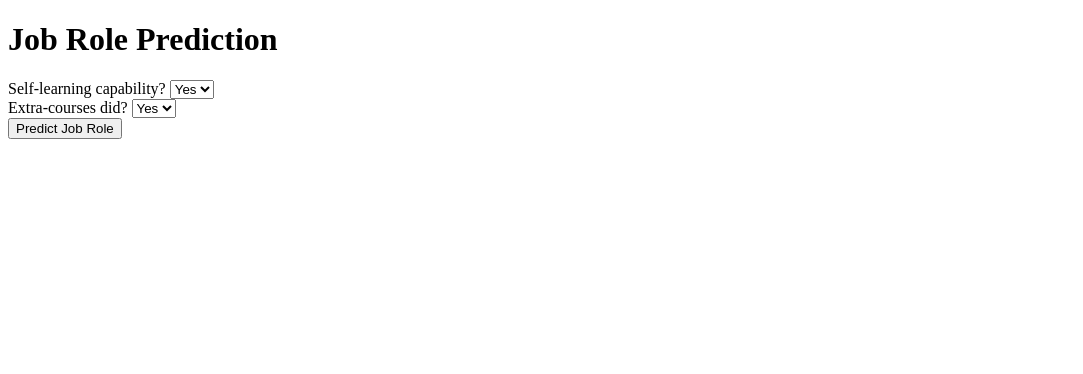
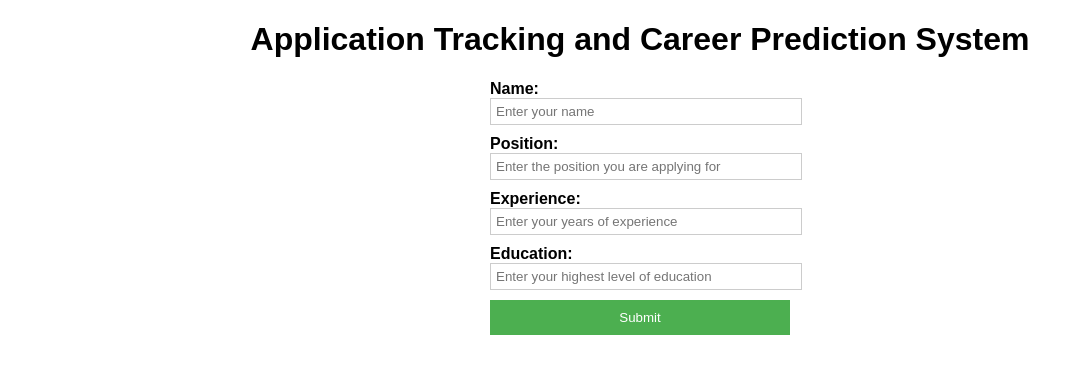
Before and after one commit to SR-Pittu/GDP, a Flask app: page /jobprediction in a window 1280 px wide. Shown: the top 374 px of the page, without its empty margins (0-1083 px from the left). Run offline with Flask 3, Linux system fonts and the light colour scheme; some libraries are stand-ins or nearby versions.

Commit message:
added files

```diff
--- a/app.py
+++ b/app.py
@@ -1,15 +1,43 @@
 from flask import Flask, render_template
+from flask import url_for, request, session, redirect
+from flask_pymongo import PyMongo
+import bcrypt
 app = Flask(__name__)
+
+app.config['MONGO_DBNAME'] = 'CareerPredictor'
+app.config['MONGO_URI'] = 'mongodb+srv://S555600:sobha1809@careerpredictor.ltr6ht6.mongodb.net/?retryWrites=true&w=majority'
 
 @app.route('/')
 def home():
     return render_template('home.html')
-@app.route('/login')
+
+@app.route('/login', methods=['POST'])
 def login():
-    return render_template('login.html')
+    users = mongo.db.users
+    login_user = users.find_one({'name' : request.form['username']})
 
-@app.route('/register')
+    if login_user:
+        if bcrypt.hashpw(request.form['pass'].encode('utf-8'), login_user['password'].encode('utf-8')) == login_user['password'].encode('utf-8'):
+            session['username'] = request.form['username']
+            return redirect(url_for('index'))
+
+    return 'Invalid username/password combination'
+
+
+@app.route('/register', methods=['POST', 'GET'])
 def register():
+    if request.method == 'POST':
+        users = mongo.db.users
+        existing_user = users.find_one({'name' : request.form['username']})
+
+        if existing_user is None:
+            hashpass = bcrypt.hashpw(request.form['pass'].encode('utf-8'), bcrypt.gensalt())
+            users.insert({'name' : request.form['username'], 'password' : hashpass})
+            session['username'] = request.form['username']
+            return redirect(url_for('index'))
+
+        return 'That username already exists!'
+
     return render_template('register.html')
 
 @app.route('/dashboard')
--- a/templates/jobprediction.html
+++ b/templates/jobprediction.html
@@ -1,70 +1,106 @@
 <!DOCTYPE html>
 <html>
 <head>
-    <title>Job Role Prediction</title>
+  <title>Job role Prediction</title>
+  <style>
+    body {
+      font-family: Arial, sans-serif;
+    }
+
+    h1 {
+      text-align: center;
+    }
+
+    .form-container {
+      width: 300px;
+      margin: 0 auto;
+    }
+
+    .form-group {
+      margin-bottom: 10px;
+    }
+
+    .form-group label {
+      display: block;
+      font-weight: bold;
+    }
+
+    .form-group input {
+      width: 100%;
+      padding: 5px;
+      border: 1px solid #ccc;
+    }
+
+    .btn-submit {
+      display: block;
+      width: 100%;
+      padding: 10px;
+      margin-top: 10px;
+      background-color: #4CAF50;
+      color: white;
+      border: none;
+      cursor: pointer;
+    }
+  </style>
 </head>
 <body>
-    <h1>Job Role Prediction</h1>
+  <h1>Application Tracking and Career Prediction System</h1>
 
-    <form id="predictionForm">
-        <label for="selfLearning">Self-learning capability?</label>
-        <select id="selfLearning" name="selfLearning">
-            <option value="yes">Yes</option>
-            <option value="no">No</option>
-        </select><br>
+  <div class="form-container">
+    <div class="form-group">
+      <label for="name">Name:</label>
+      <input type="text" id="name" placeholder="Enter your name">
+    </div>
+    <div class="form-group">
+      <label for="position">Position:</label>
+      <input type="text" id="position" placeholder="Enter the position you are applying for">
+    </div>
+    <div class="form-group">
+      <label for="experience">Experience:</label>
+      <input type="number" id="experience" placeholder="Enter your years of experience">
+    </div>
+    <div class="form-group">
+      <label for="education">Education:</label>
+      <input type="text" id="education" placeholder="Enter your highest level of education">
+    </div>
+    <button class="btn-submit" onclick="trackApplication()">Submit</button>
+  </div>
 
-        <label for="extraCourses">Extra-courses did?</label>
-        <select id="extraCourses" name="extraCourses">
-            <option value="yes">Yes</option>
-            <option value="no">No</option>
-        </select><br>
+  <script>
+    function trackApplication() {
+      var name = document.getElementById('name').value;
+      var position = document.getElementById('position').value;
+      var experience = parseInt(document.getElementById('experience').value);
+      var education = document.getElementById('education').value;
 
-        <!-- Add more input fields for other features -->
+      // Perform client-side validation if necessary
 
-        <button type="submit">Predict Job Role</button>
-    </form>
+      // Construct the application data object
+      var applicationData = {
+        name: name,
+        position: position,
+        experience: experience,
+        education: education
+      };
 
-    <div id="predictionResult"></div>
+      // Make an AJAX request to the server to track the application
+      var xhr = new XMLHttpRequest();
+      xhr.open('POST', '/track_application', true);
+      xhr.setRequestHeader('Content-Type', 'application/x-www-form-urlencoded');
+      xhr.onreadystatechange = function() {
+        if (xhr.readyState === 4 && xhr.status === 200) {
+          var response = JSON.parse(xhr.responseText);
+          alert(response.message);
+        }
+      };
 
-    <script>
-        document.getElementById("predictionForm").addEventListener("submit", function(event) {
-            event.preventDefault();
-            predictJobRole();
-        });
+      // Convert the application data object to URL-encoded format
+      var formData = Object.keys(applicationData).map(function(key) {
+        return encodeURIComponent(key) + '=' + encodeURIComponent(applicationData[key]);
+      }).join('&');
 
-        function predictJobRole() {
-            // Get form values
-            var form = document.getElementById("predictionForm");
-            var selfLearning = form.elements["selfLearning"].value;
-            var extraCourses = form.elements["extraCourses"].value;
-
-            // Create input data object
-            var inputData = {
-                "self-learning capability?": selfLearning,
-                "Extra-courses did": extraCourses,
-                // Add more properties for other features
-            };
-
-            // Make a POST request to the server with the input data
-            fetch("/predict_job_role", {
-                method: "POST",
-                headers: {
-                    "Content-Type": "application/json"
-                },
-                body: JSON.stringify(inputData)
-            })
-            .then(function(response) {
-                return response.json();
-            })
-            .then(function(data) {
-                // Display the predicted job role
-                var predictionResult = document.getElementById("predictionResult");
-                predictionResult.innerHTML = "Predicted Job Role: " + data.predicted_job_role;
-            })
-            .catch(function(error) {
-                console.log("Error:", error);
-            });
-        }
-    </script>
+      xhr.send(formData);
+    }
+  </script>
 </body>
 </html>
--- a/templates/personalityprediction.html
+++ b/templates/personalityprediction.html
@@ -1,6 +1,8 @@
 <!DOCTYPE html>
 <html>
 <head>
+    <link rel="stylesheet" href="https://pyscript.net/releases/2022.12.1/pyscript.css" />
+    <script defer src="https://pyscript.net/releases/2022.12.1/pyscript.js"></script>
     <title>Form</title>
     <style>
         body {
@@ -74,5 +76,6 @@
 
         <input type="submit" value="Submit">
     </form>
+
 </body>
 </html>
```
Also changed, not shown: templates/salaryprediction.html (+39 -5 lines).
